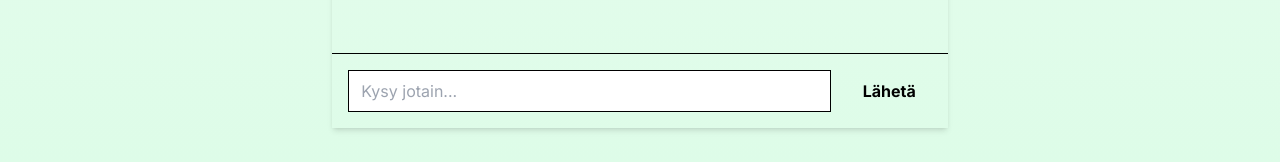
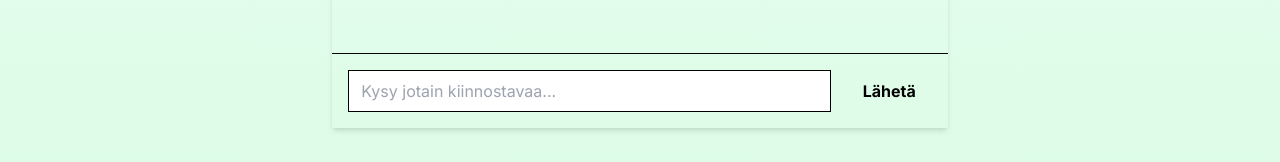
Before and after one commit to Hakukonestudio/EcoTrack, a Next.js app: page / in a window 1280 px wide. Shown: the part 695-857 px from the top of the page. Built offline with nearby package versions, Linux system fonts and the light colour scheme.

Commit message:
text changed...

```diff
--- a/components/ChatWindow.tsx
+++ b/components/ChatWindow.tsx
@@ -24,7 +24,7 @@ export default function ChatWindow() {
           <input
             value={input}
             onChange={handleInputChange}
-            placeholder="Kysy jotain..."
+            placeholder="Kysy jotain kiinnostavaa..."
             className="flex-1 border rounded-lg px-3 py-2 focus:outline-none focus:ring-2 focus:ring-green-500"
           />
           <button type="submit" className="bg-green-500 hover:bg-green-600 text-white font-bold py-2 px-4 rounded-lg transition duration-300">
```
